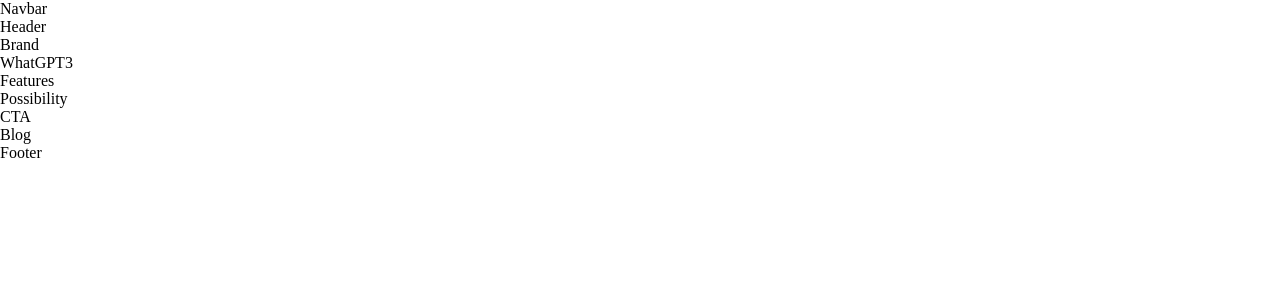
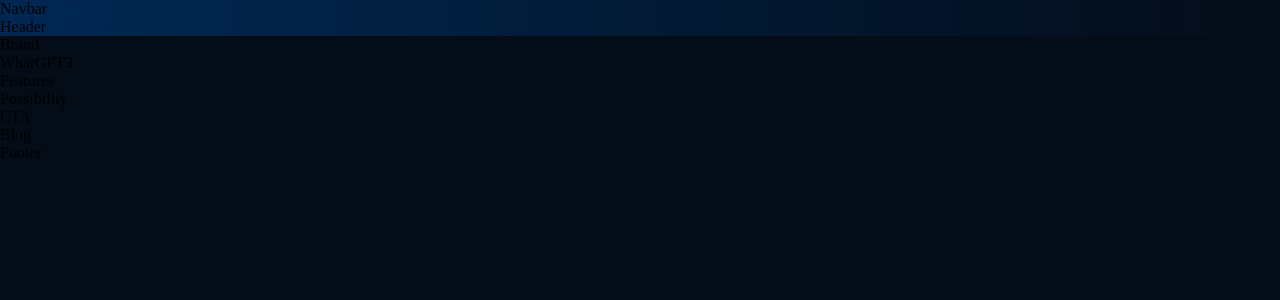
Before and after one commit to edmelech/gpt3-website, a React (Create React App) app: page / in a window 1280 px wide. Shown: the top 300 px of the page. Built offline with nearby package versions, Linux system fonts and the light colour scheme.

Commit message:
add gradient

```diff
--- a/src/App.css
+++ b/src/App.css
@@ -8,3 +8,22 @@
 body {
   background: var(--color-bg)
 }
+
+a {
+  color: unset;
+  text-decoration: none;
+}
+
+.gradient__bg {
+
+    background:-moz-radial-gradient(circle at 3% 25%, rgba(0, 40, 83, 1) 0%, rgba(4, 12, 24, 1) 100%);
+
+    background:-webkit-radial-gradient(circle at 3% 25%, rgba(0, 40, 83, 1) 0%, rgba(4, 12, 24, 1) 100%);
+
+    background:-o-radial-gradient(circle at 3% 25%, rgba(0, 40, 83, 1) 0%, rgba(4, 12, 24, 1) 100%);
+
+    background:-ms-radial-gradient(circle at 3% 25%, rgba(0, 40, 83, 1) 0%, rgba(4, 12, 24, 1) 100%);
+
+    background:radial-gradient(circle at 3% 25%, rgba(0, 40, 83, 1) 0%, rgba(4, 12, 24, 1) 100%);
+
+}
--- a/src/index.js
+++ b/src/index.js
@@ -2,5 +2,6 @@
 import ReactDOM from 'react-dom';
 
 import App from './App';
+import './index.css'
 
 ReactDOM.render(<App />, document.getElementById('root'));
```
